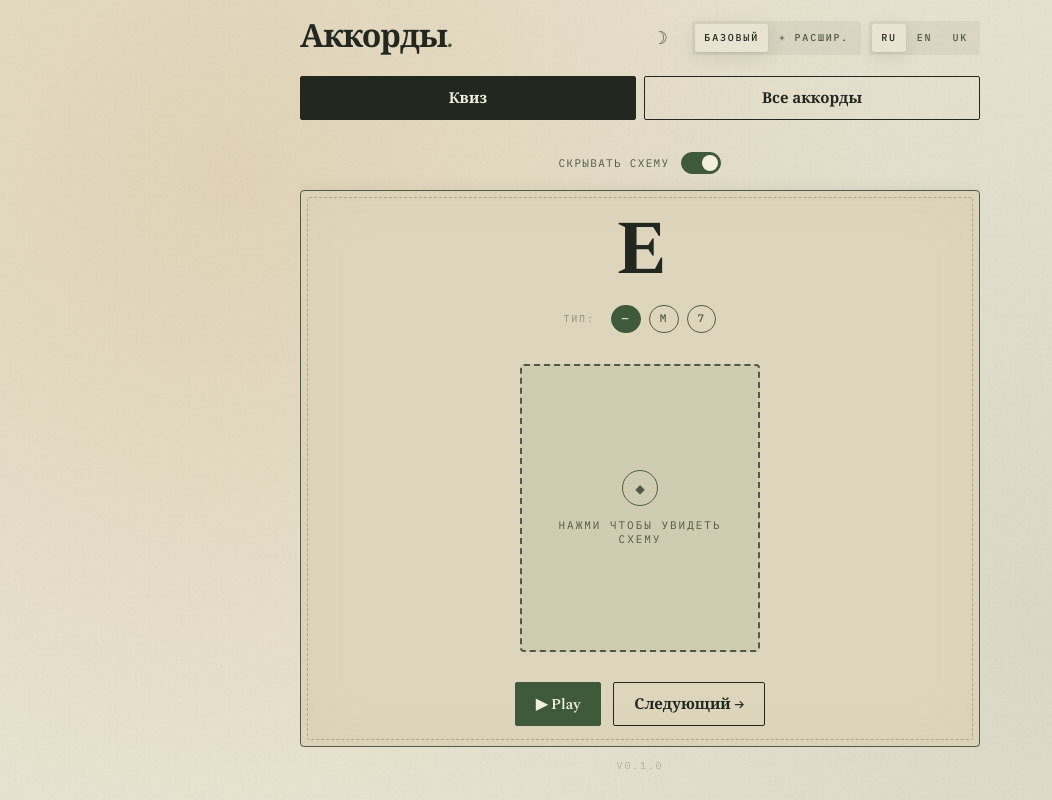
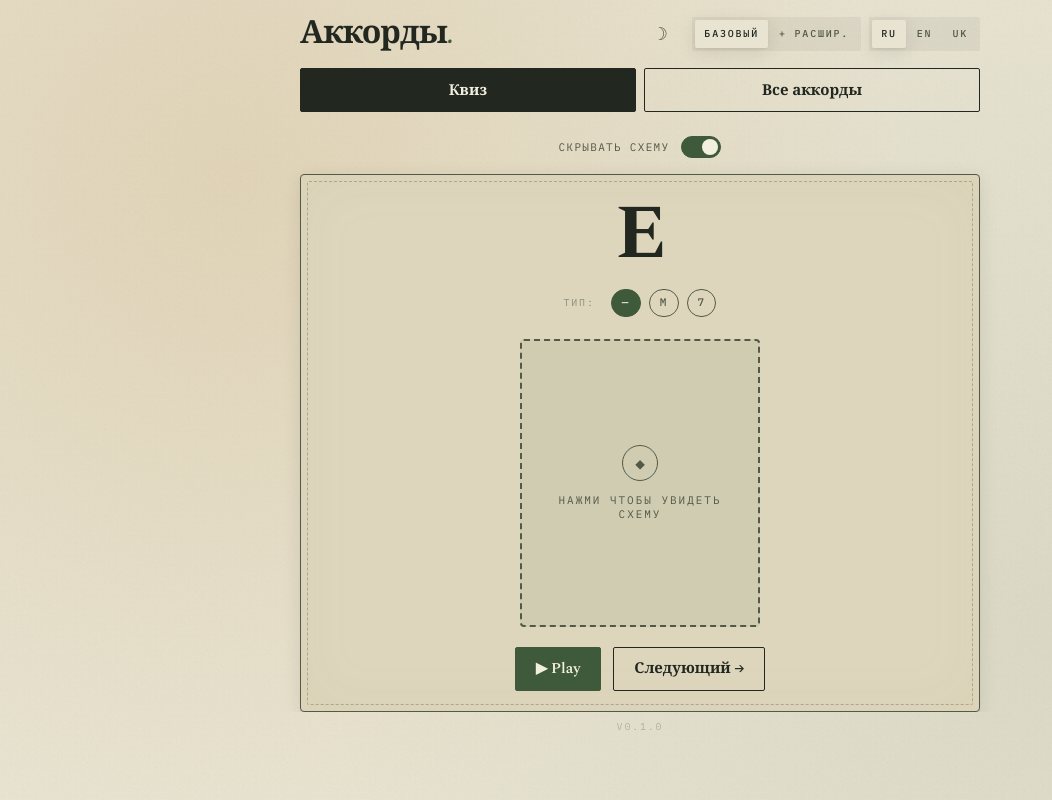
Before and after one commit to shatytskyi/guitar-trainer, a website built with Vite: page index.html in a window 1280 px wide. Shown: the whole page, without its empty margins (0-1052 px from the left). Built offline with nearby package versions, Linux system fonts and the light colour scheme.

Commit message:
feat(layout): edge-to-edge mode and hard fit-to-viewport
Reorganize the shell so horizontal padding lives on each child instead
of on .app-shell. The root rail can now use its negative-margin breakout
to extend cleanly to the screen edges, and items scroll past the edge
instead of being clipped at the old content padding.

- html/body lock to 100dvh (with svh/vh fallback) and overflow:hidden
  so nothing scrolls the page; flex children must shrink on their own.
- .app-shell uses safe-area-inset-top/bottom in its vertical padding;
  horizontal padding moved to .app-shell__topbar/__nav/__toolbar/
  .app-version and .app-shell__content.
- .app-shell__content uses overflow:clip (not hidden) so it is no
  longer a scroll container — fixes the case where scrollIntoView on
  a child (e.g. root tiles) could shift its scrollLeft.
- iOS status bar set to black-translucent so the PWA truly extends
  under the system bars; combined with the existing safe-area padding
  on body left/right this gives full edge-to-edge on Android & iOS.
- Fretboard SVG given an explicit aspect-ratio and overflow:hidden on
  the diagram wrap so the chord card always fits the available height
  without overflowing.

```diff
--- a/index.html
+++ b/index.html
@@ -10,7 +10,7 @@
     <meta name="theme-color" content="#e9e4d2" />
     <meta name="mobile-web-app-capable" content="yes" />
     <meta name="apple-mobile-web-app-capable" content="yes" />
-    <meta name="apple-mobile-web-app-status-bar-style" content="default" />
+    <meta name="apple-mobile-web-app-status-bar-style" content="black-translucent" />
     <meta name="apple-mobile-web-app-title" content="Guitar Trainer" />
     <meta name="application-name" content="Guitar Trainer" />
     <meta name="description" content="Mobile-first guitar chord trainer. Pick a root, see the diagram, hear the chord. Works offline." />
--- a/src/styles/global.css
+++ b/src/styles/global.css
@@ -12,10 +12,13 @@ html, body {
   background: var(--paper);
   color: var(--ink);
   font-family: var(--font-display);
-  min-height: 100vh;
+  height: 100vh;
+  height: 100svh;
+  height: 100dvh;
   text-rendering: optimizeLegibility;
   -webkit-font-smoothing: antialiased;
   -moz-osx-font-smoothing: grayscale;
+  overflow: hidden;
 }
 
 body {
@@ -170,9 +173,10 @@ button:focus-visible,
 .app-shell {
   max-width: 720px;
   margin: 0 auto;
-  padding: var(--space-4) var(--space-5) var(--space-5);
-  min-height: 100vh;
-  min-height: 100dvh;
+  padding:
+    max(var(--space-3), env(safe-area-inset-top)) 0
+    max(var(--space-3), env(safe-area-inset-bottom));
+  height: 100%;
   display: flex;
   flex-direction: column;
 }
@@ -180,7 +184,8 @@ button:focus-visible,
   display: flex;
   justify-content: space-between;
   align-items: center;
-  margin-bottom: var(--space-4);
+  padding: 0 var(--space-5);
+  margin-bottom: var(--space-3);
   gap: var(--space-3);
   flex-wrap: wrap;
 }
@@ -188,21 +193,24 @@ button:focus-visible,
   display: flex;
   gap: var(--space-2);
   justify-content: center;
-  margin-bottom: var(--space-4);
+  padding: 0 var(--space-5);
+  margin-bottom: var(--space-3);
 }
 .app-shell__toolbar {
   display: flex;
   align-items: center;
   justify-content: center;
   gap: var(--space-3);
-  margin-bottom: var(--space-4);
+  padding: 0 var(--space-5);
+  margin-bottom: var(--space-3);
 }
 .app-shell__content {
   flex: 1;
   display: flex;
   flex-direction: column;
   min-height: 0;
-  overflow: hidden;
+  padding: 0 var(--space-5);
+  overflow: clip;
 }
 
 /* ─── Stage (hero surface) ──────────────── */
@@ -376,12 +384,15 @@ button:focus-visible,
   margin: var(--space-2) 0;
   min-height: 0;
   position: relative;
+  overflow: hidden;
 }
 .chord-card__diagram .fretboard-diagram {
+  display: block;
   width: 100%;
+  height: auto;
   max-width: 240px;
   max-height: 100%;
-  height: auto;
+  aspect-ratio: 5 / 6;
 }
 
 /* ─── RootTile ──────────────────────────── */
@@ -651,7 +662,7 @@ button:focus-visible,
   letter-spacing: var(--tracking-wider);
   color: var(--ink-mute);
   text-transform: uppercase;
-  padding: var(--space-3) 0 var(--space-2);
+  padding: var(--space-2) var(--space-5) 0;
   opacity: 0.55;
   user-select: none;
   flex-shrink: 0;
```
